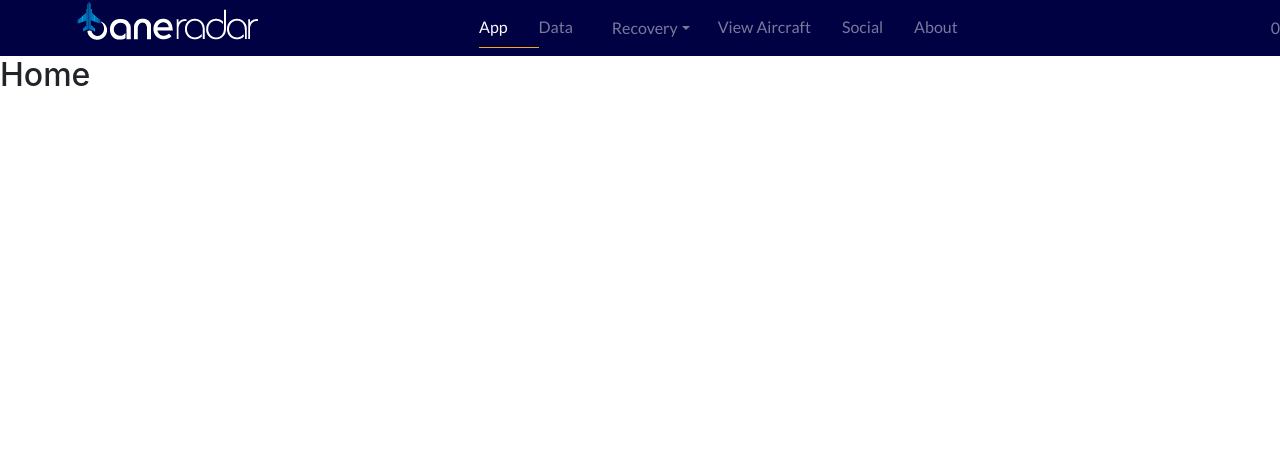
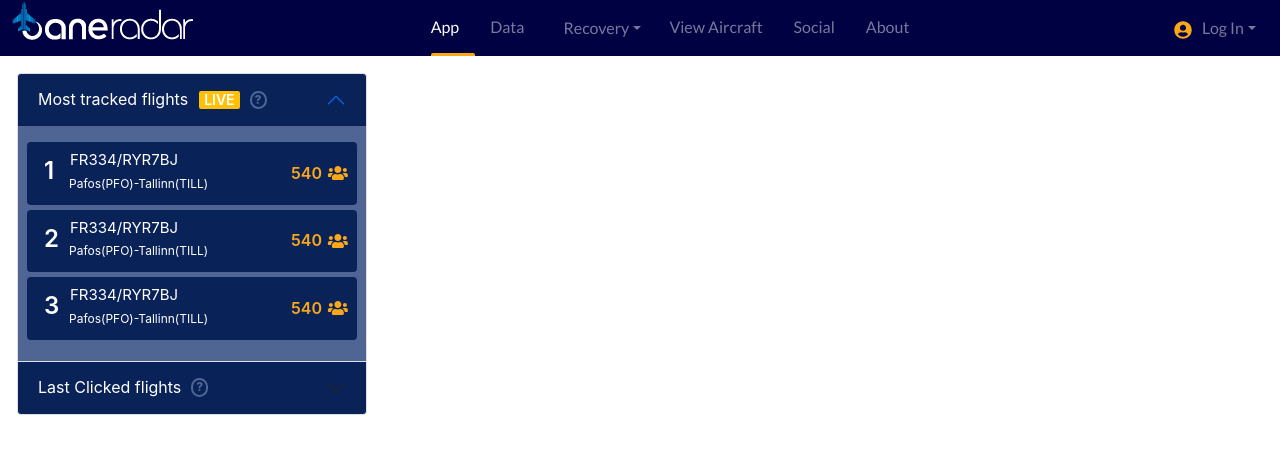
Before and after one commit to devs-asl/mlat-web-view, a React (Create React App) app: page / in a window 1280 px wide. Shown: the top 454 px of the page. Built offline with nearby package versions, Linux system fonts and the light colour scheme; the HTML template or start-up script is replaced by a standard one.

Commit message:
Header Design and Toggle Sidebar updated

```diff
--- a/package.json
+++ b/package.json
@@ -3,6 +3,9 @@
   "version": "0.1.0",
   "private": true,
   "dependencies": {
+    "@fortawesome/fontawesome-svg-core": "^1.2.36",
+    "@fortawesome/free-solid-svg-icons": "^5.15.4",
+    "@fortawesome/react-fontawesome": "^0.1.16",
     "@testing-library/jest-dom": "^5.15.0",
     "@testing-library/react": "^11.2.7",
     "@testing-library/user-event": "^12.8.3",
@@ -10,6 +13,7 @@
     "react": "^17.0.2",
     "react-bootstrap": "^2.0.2",
     "react-dom": "^17.0.2",
+    "react-icons": "^4.3.1",
     "react-router-dom": "^5.2.0",
     "react-scripts": "4.0.3",
     "web-vitals": "^1.1.2"
--- a/src/App.css
+++ b/src/App.css
@@ -1,4 +1,6 @@
 @import url('https://fonts.googleapis.com/css2?family=Lato:wght@400&display=swap');
+
+/* Start Header Style */
 .main{
   font-family: 'Lato', sans-serif !important;
   background-color: #000143;
@@ -27,11 +29,213 @@
   margin-top: 7px;
 padding-right: 31px;
 }
+a.link2 {
+  color: #79799c;
+  text-decoration: none;
+  margin-top: 7px;
+padding-right: 31px;
+}
 a.active_class {
   color: #79799c;
-  border-bottom: 1px solid #faa718;
   color: white;
 }
 a.link1:hover{
   color: white;
 }
+a.link1:hover::after {
+  content: "";
+  width: 100%;
+  background: transparent;
+  transition: all 0.3s ease-in-out;
+}
+a.link1:hover::after {
+  content: "";
+    width: 3.5%;
+    background: #FAA718;
+    z-index: 999999;
+    border-radius: 2px 2px 0px 0px;
+    bottom: 0px;
+    display: block;
+    padding-bottom: 3px;
+    position: absolute;
+}
+.drop.active_class {
+  color: #79799c;
+  color: white;
+}
+a#basic-nav-dropdown:hover {
+  color: white;
+}
+.drop.nav-item.dropdown:hover::after {
+  content: "";
+  width: 100%;
+  background: transparent;
+  transition: all 0.3s ease-in-out;
+}
+.drop.nav-item.dropdown:hover::after {
+  content: "";
+    width: 92.5%;
+    background: #FAA718;
+    z-index: 999999;
+    border-radius: 2px 2px 0px 0px;
+    bottom: -8px;
+    display: block;
+    padding-bottom: 3px;
+    position: absolute;
+
+}
+a.active_class::after {
+  content: "";
+  width: 3.5%;
+  background: #FAA718;
+  z-index: 999999;
+  border-radius: 2px 2px 0px 0px;
+  bottom: 0px;
+  display: block;
+  padding-bottom: 3px;
+  position: absolute;
+}
+a.link2.active_class::after {
+  content: "";
+  width: 7%;
+  background: #FAA718;
+  z-index: 999999;
+  border-radius: 2px 2px 0px 0px;
+  bottom: 0px;
+  display: block;
+  padding-bottom: 3px;
+  position: absolute;
+}
+.link2:hover{
+  color: white;
+}
+a.link2:hover::after {
+  content: "";
+  width: 100%;
+  background: transparent;
+  transition: all 0.3s ease-in-out;
+}
+a.link2:hover::after {
+  content: "";
+    width: 7%;
+    background: #FAA718;
+    z-index: 999999;
+    border-radius: 2px 2px 0px 0px;
+    bottom: 0px;
+    display: block;
+    padding-bottom: 3px;
+    position: absolute;
+}
+button#dropdown-basic {
+  background-color: #000143;
+  border: none;
+  color: #79799c;
+}
+button:focus {
+  outline: 0;
+}
+.drop-menu.show {
+  margin-left: -85px;
+}
+.dropdown-basic__icon {
+  color: #faa719;
+  font-size: 18px;
+  margin-right: 10px;
+}
+button.toggle__color.navbar-toggler {
+  background-color:  #dee2e6;
+}
+
+/* End Header Style */
+
+/* Start Toggle Style */
+
+#Accordions {
+  position: absolute;
+}
+.Accordions__left {
+  width: 350px;
+  margin: 17px 0px 0px 17px;
+}
+.accordion-item:first-of-type .accordion-button {
+  background: #092359;
+  color: white;
+}
+.accordion-item:last-of-type .accordion-button {
+  background: #092359;
+  color: white;
+}
+
+.accordion-body {
+  padding: 1rem 1.25rem;
+  background: #4f6695 !important;
+}
+.Accordion-Header--live {
+  background: #ffc108;
+  margin-left: 11px;
+  font-size: 14px;
+  font-weight: 600;
+  padding: 1px 5px 1px 5px;
+  border-radius: 2px;
+  text-transform: uppercase;
+}
+p.Accordion-Header--question {
+  margin: -1px;
+  margin-left: 10px;
+  border: 2px solid #4f6695;
+  font-size: 12px;
+  color: #4f6695;
+  font-weight: 800;
+  padding: 0px 3px 0px 3px;
+  border-radius: 10px;
+}
+.Accordion-body__content--inside {
+  background: #092359;
+  border-radius: 4px;
+  padding-bottom: 20px;
+  margin-bottom: 5px;
+
+}
+.Accordion-body__content {
+  margin-left: -11px;
+  margin-right: -11px;
+}
+.Accordion-body__content--inside ul li {
+  list-style: none;
+}
+.Accordion-body__content--inside__number {
+  color: white;
+  margin-left: -19px;
+}
+.Accordion-body__content--inside__number {
+  color: white;
+    margin-left: 17px;
+    font-weight: 600;
+    font-size: 24px;
+    padding-top: 11px;
+}
+span.Accordion-body__content--inside__content {
+  margin-left: 43px;
+    color: white;
+    display: block;
+    margin-top: -40px;
+    font-size: 15px;
+}
+small.Accordion-body__content--inside__content-small {
+  color: white;
+    display: block;
+    margin-left: 42px;
+    margin-top: -21px;
+    font-size: 12px;
+}
+.Accordion-body__content--inside__icon {
+  color: #faa718;
+  margin-left: 264px;
+  font-weight: 600;
+  margin-top: -32px;
+}
+svg.Accordion-body__content--inside__icon--users {
+  width: 36%;
+  margin-top: -2px;
+}
+/* End Toggle Style */
--- a/src/component/Header/Home.js
+++ b/src/component/Header/Home.js
@@ -1,10 +1,82 @@
 import React from 'react';
+import Accordion from 'react-bootstrap/Accordion';
+import { FaUsers } from "react-icons/fa";
+
 
 const Apps = () => {
     return (
-        <div>
-            <h2>Home</h2>
+        <section id="Accordions">
+           <div className="Accordions__left">
+           <Accordion defaultActiveKey="0">
+  <Accordion.Item eventKey="0">
+    <Accordion.Header>Most tracked flights <div className="Accordion-Header--live">Live</div><p className="Accordion-Header--question">?</p></Accordion.Header>
+    <Accordion.Body>
+      <div className="Accordion-body__content">
+      <div className="Accordion-body__content--inside">
+
+                 <div className="Accordion-body__content--inside__number">1</div>
+                 <span className="Accordion-body__content--inside__content">FR334/RYR7BJ</span><br/>
+                 <small className="Accordion-body__content--inside__content-small">Pafos(PFO)-Tallinn(TILL)</small>
+                 <div className="Accordion-body__content--inside__icon">540 <FaUsers className="Accordion-body__content--inside__icon--users"/></div>
+
         </div>
+
+        <div className="Accordion-body__content--inside">
+
+                 <div className="Accordion-body__content--inside__number">2</div>
+                 <span className="Accordion-body__content--inside__content">FR334/RYR7BJ</span><br/>
+                 <small className="Accordion-body__content--inside__content-small">Pafos(PFO)-Tallinn(TILL)</small>
+                 <div className="Accordion-body__content--inside__icon">540 <FaUsers className="Accordion-body__content--inside__icon--users"/></div>
+
+        </div>
+
+        <div className="Accordion-body__content--inside">
+
+                 <div className="Accordion-body__content--inside__number">3</div>
+                 <span className="Accordion-body__content--inside__content">FR334/RYR7BJ</span><br/>
+                 <small className="Accordion-body__content--inside__content-small">Pafos(PFO)-Tallinn(TILL)</small>
+                 <div className="Accordion-body__content--inside__icon">540 <FaUsers className="Accordion-body__content--inside__icon--users"/></div>
+
+        </div>
+      </div>
+    </Accordion.Body>
+  </Accordion.Item>
+  <Accordion.Item eventKey="1">
+  <Accordion.Header>Last Clicked flights <p className="Accordion-Header--question">?</p></Accordion.Header>
+    <Accordion.Body>
+    <div className="Accordion-body__content">
+      <div className="Accordion-body__content--inside">
+
+                 <div className="Accordion-body__content--inside__number">1</div>
+                 <span className="Accordion-body__content--inside__content">FR334/RYR7BJ</span><br/>
+                 <small className="Accordion-body__content--inside__content-small">Pafos(PFO)-Tallinn(TILL)</small>
+                 <div className="Accordion-body__content--inside__icon">540 <FaUsers className="Accordion-body__content--inside__icon--users"/></div>
+
+        </div>
+
+        <div className="Accordion-body__content--inside">
+
+                 <div className="Accordion-body__content--inside__number">2</div>
+                 <span className="Accordion-body__content--inside__content">FR334/RYR7BJ</span><br/>
+                 <small className="Accordion-body__content--inside__content-small">Pafos(PFO)-Tallinn(TILL)</small>
+                 <div className="Accordion-body__content--inside__icon">540 <FaUsers className="Accordion-body__content--inside__icon--users"/></div>
+
+        </div>
+
+        <div className="Accordion-body__content--inside">
+
+                 <div className="Accordion-body__content--inside__number">3</div>
+                 <span className="Accordion-body__content--inside__content">FR334/RYR7BJ</span><br/>
+                 <small className="Accordion-body__content--inside__content-small">Pafos(PFO)-Tallinn(TILL)</small>
+                 <div className="Accordion-body__content--inside__icon">540 <FaUsers className="Accordion-body__content--inside__icon--users"/></div>
+
+        </div>
+      </div>
+    </Accordion.Body>
+  </Accordion.Item>
+</Accordion>
+           </div>
+        </section>
     )
 }
 
--- a/src/component/Header/Menu.js
+++ b/src/component/Header/Menu.js
@@ -1,30 +1,40 @@
 import React from 'react';
-import { Navbar, Container, Nav, NavDropdown} from 'react-bootstrap';
+import { Navbar, Container, Nav, NavDropdown, Dropdown} from 'react-bootstrap';
 import { NavLink } from "react-router-dom";
+import { FaUserCircle } from "react-icons/fa";
 
 const Menu = () => {
     return (
         <div className="main">
     <Navbar expand="lg">
-  <Container>
+  <Container fluid>
     <Navbar.Brand href="#home" className="logo"><img src="/Images/logo-v2.png"/></Navbar.Brand>
-    <Navbar.Toggle aria-controls="basic-navbar-nav" />
+    <Navbar.Toggle className="toggle__color" aria-controls="basic-navbar-nav" />
     <Navbar.Collapse id="basic-navbar-nav">
       <Nav>
         <NavLink className="link1" activeClassName="active_class" to="/">App</NavLink>
         <NavLink className="link1" to="/">Data</NavLink>
-        <NavDropdown title="Recovery" id="basic-nav-dropdown">
+        <NavDropdown className="drop" activeClassName="active_class" title="Recovery" id="basic-nav-dropdown">
           <NavDropdown.Item href="#action/3.1">Action</NavDropdown.Item>
           <NavDropdown.Item href="#action/3.2">Another action</NavDropdown.Item>
           <NavDropdown.Item href="#action/3.3">Something</NavDropdown.Item>
 
         </NavDropdown>
-        <NavLink className="link1" activeClassName="active_class" to="/viewaircraft">View Aircraft</NavLink>
+        <NavLink className="link2" activeClassName="active_class" to="/viewaircraft">View Aircraft</NavLink>
         <NavLink className="link1" to="/">Social</NavLink>
         <NavLink className="link1" to="/">About</NavLink>
       </Nav>
     </Navbar.Collapse>
-  </Container>0
+    <Dropdown>
+  <Dropdown.Toggle id="dropdown-basic">
+  <FaUserCircle className="dropdown-basic__icon"/>Log In
+  </Dropdown.Toggle>
+
+  <Dropdown.Menu className="drop-menu">
+    <Dropdown.Item href="#/action-1">Log Out</Dropdown.Item>
+  </Dropdown.Menu>
+</Dropdown>
+  </Container>
 </Navbar>
         </div>
     )
```
Also changed, not shown: 1 other file (tests, documents, lock files or other folders).
